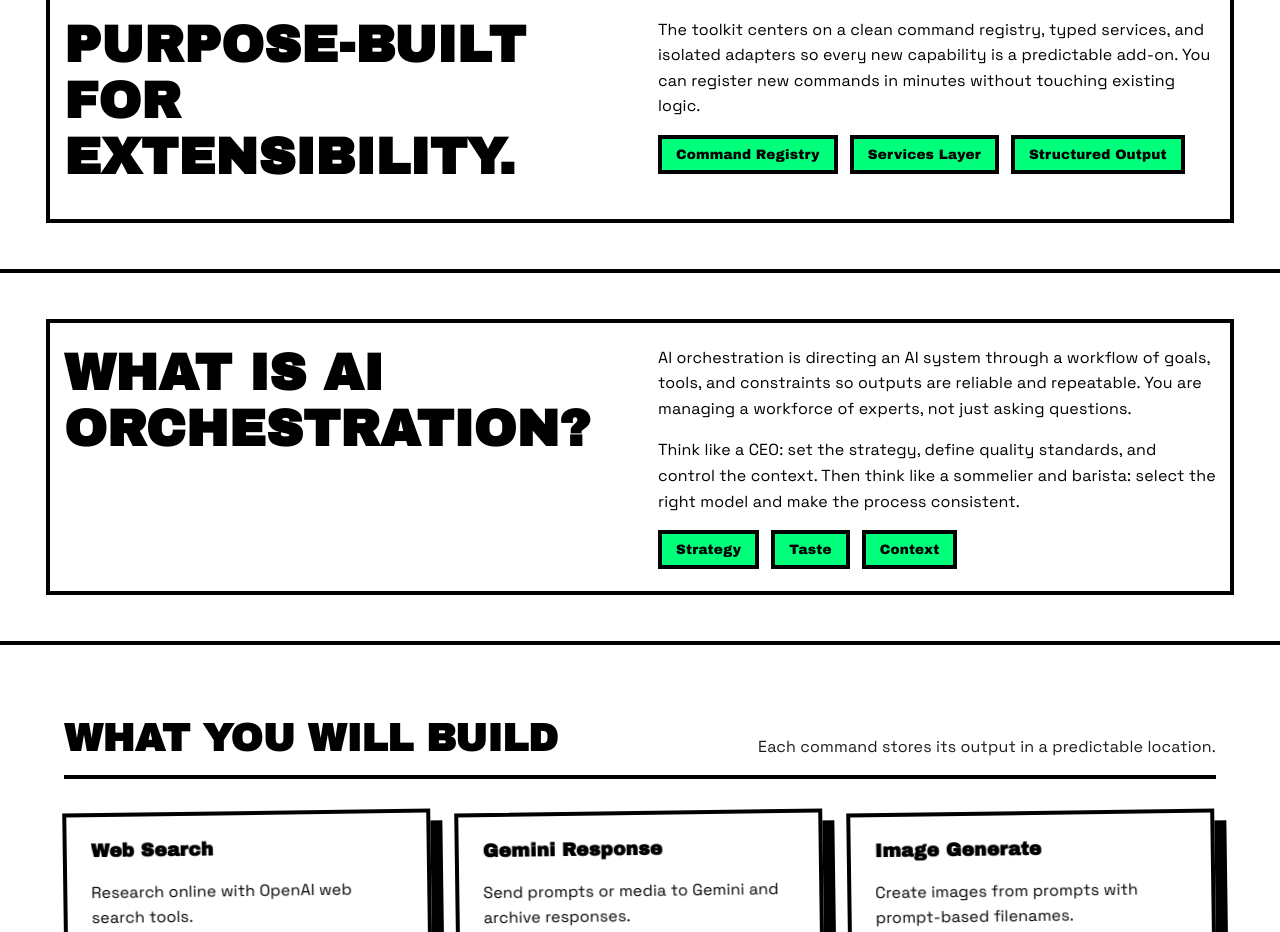
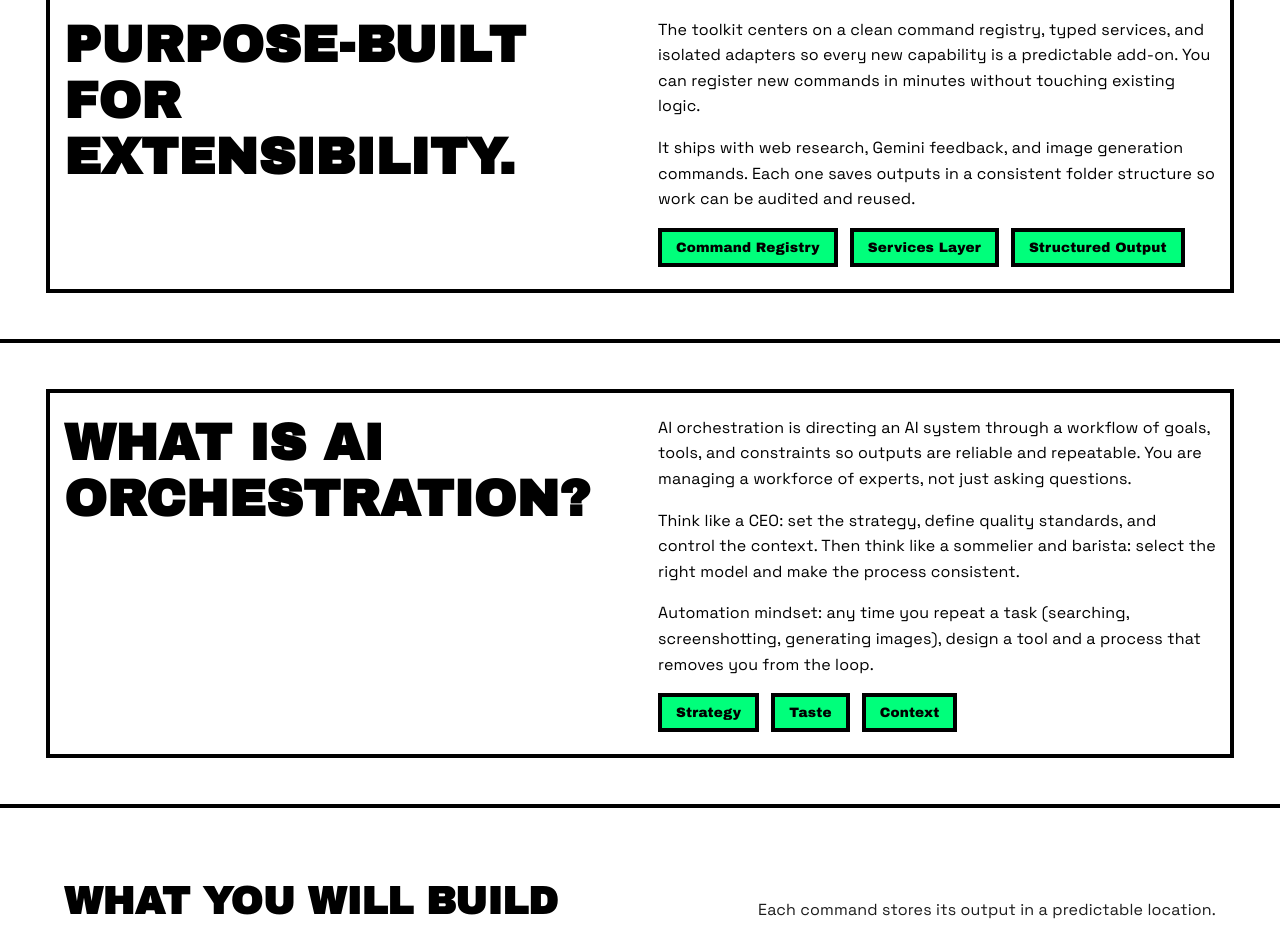
Before and after one commit to kaw393939/agentic_orchestration_toolkit, a website: page docs/index.html in a window 1280 px wide. Shown: the part 800-1732 px from the top of the page. Drawn offline with Linux system fonts and the light colour scheme.

Commit message:
Clarify toolkit purpose and automation mindset

```diff
--- a/docs/index.html
+++ b/docs/index.html
@@ -72,6 +72,11 @@
               add-on. You can register new commands in minutes without touching
               existing logic.
             </p>
+            <p>
+              It ships with web research, Gemini feedback, and image generation
+              commands. Each one saves outputs in a consistent folder structure
+              so work can be audited and reused.
+            </p>
             <div class="pill-row">
               <span class="pill">Command Registry</span>
               <span class="pill">Services Layer</span>
@@ -97,6 +102,11 @@
               Think like a CEO: set the strategy, define quality standards, and
               control the context. Then think like a sommelier and barista:
               select the right model and make the process consistent.
+            </p>
+            <p>
+              Automation mindset: any time you repeat a task (searching,
+              screenshotting, generating images), design a tool and a process
+              that removes you from the loop.
             </p>
             <div class="pill-row">
               <span class="pill">Strategy</span>
```
Also changed, not shown: README.md.
